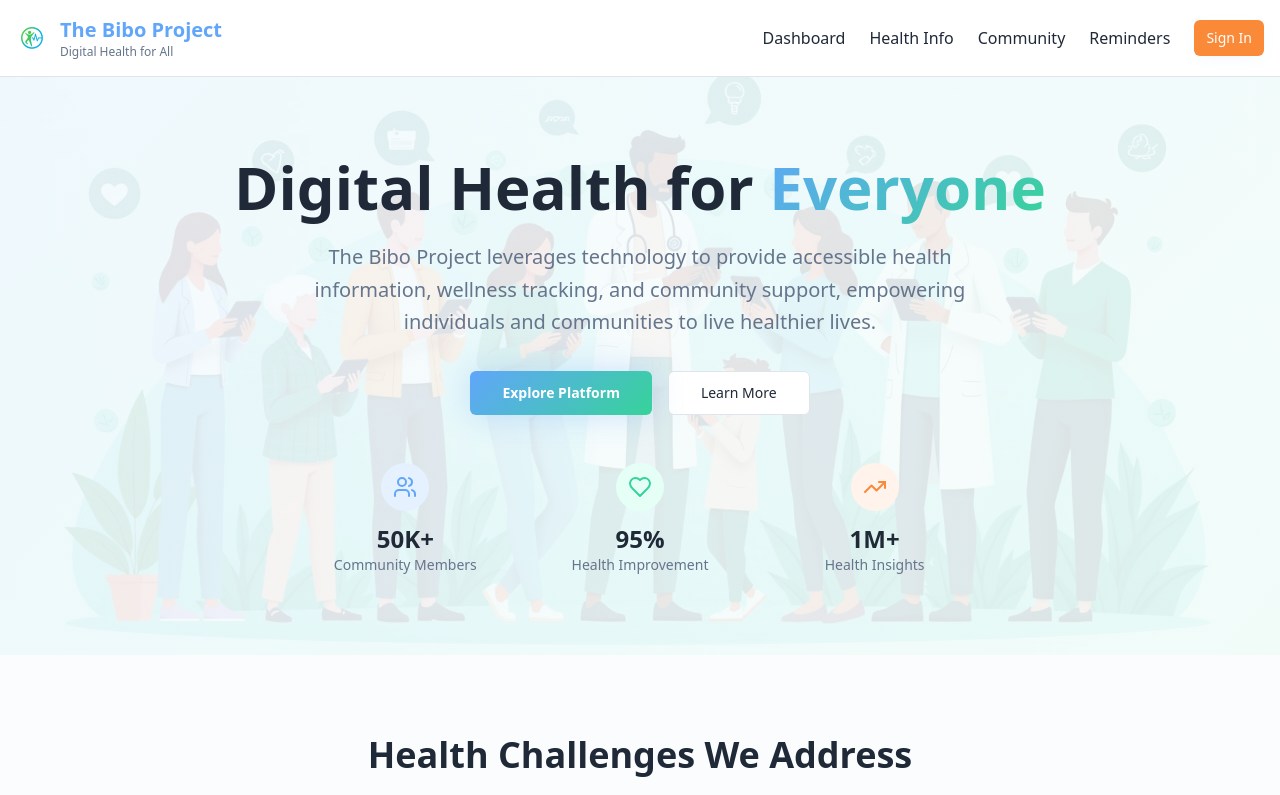
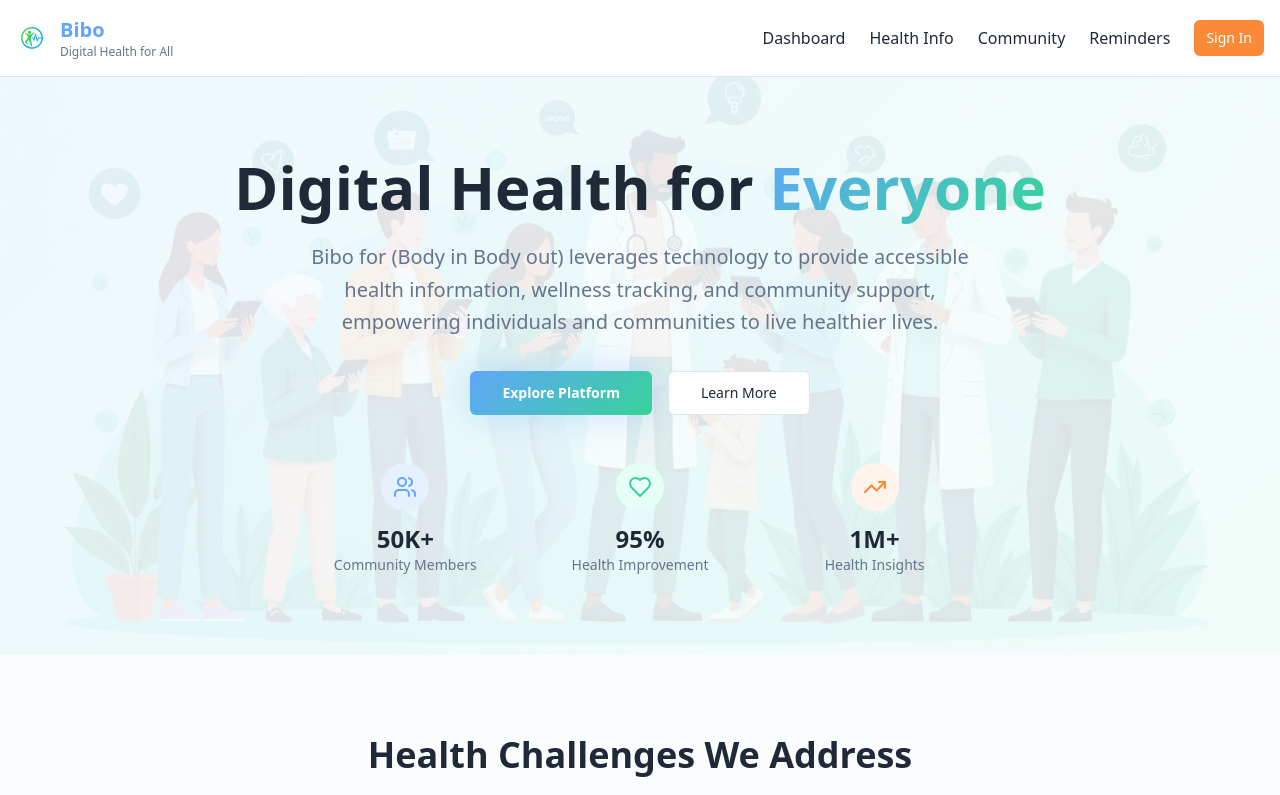
Before and after one commit to Brayern/bibo-health-hub, a React (Vite) app: page / in a window 1280 px wide. Shown: the top 795 px of the page. Built offline with nearby package versions, Linux system fonts and the light colour scheme.

Commit message:
Project Namechange

```diff
--- a/src/components/Footer.tsx
+++ b/src/components/Footer.tsx
@@ -11,7 +11,7 @@ const Footer = () => {
             <div className="flex items-center space-x-3 mb-4">
               <img src="/lovable-uploads/b3b956c9-9be1-495e-9970-ee5068ae0fd1.png" alt="Bibo Project" className="w-10 h-10" />
               <div>
-                <h3 className="text-xl font-bold">The Bibo Project</h3>
+                <h3 className="text-xl font-bold">Bibo</h3>
                 <p className="text-trust-foreground/70 text-sm">Digital Health for All</p>
               </div>
             </div>
--- a/src/components/Header.tsx
+++ b/src/components/Header.tsx
@@ -48,7 +48,7 @@ const Header = () => {
         <Link to="/" className="flex items-center space-x-3">
           <img src="/lovable-uploads/b3b956c9-9be1-495e-9970-ee5068ae0fd1.png" alt="Bibo Project" className="w-8 h-8" />
           <div>
-            <h1 className="text-xl font-bold text-primary">The Bibo Project</h1>
+            <h1 className="text-xl font-bold text-primary">Bibo</h1>
             <p className="text-xs text-muted-foreground">Digital Health for All</p>
           </div>
         </Link>
--- a/src/components/Hero.tsx
+++ b/src/components/Hero.tsx
@@ -29,7 +29,7 @@ const Hero = () => {
 
           {/* Description */}
           <p className="text-xl text-muted-foreground mb-8 max-w-2xl mx-auto leading-relaxed">
-            The Bibo Project leverages technology to provide accessible health information,
+            Bibo for (Body in Body out) leverages technology to provide accessible health information,
             wellness tracking, and community support, empowering individuals and communities
             to live healthier lives.
           </p>
```
